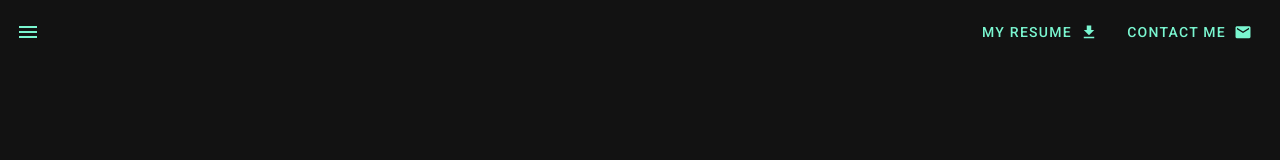
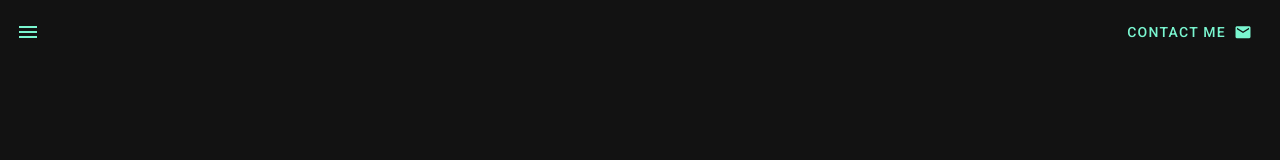
Before and after one commit to user4302/angeloedz, a Vue app: page / in a window 1280 px wide. Shown: the top 160 px of the page. Built offline with nearby package versions, Linux system fonts and the light colour scheme.

Commit message:
remove request resume button

```diff
--- a/src/components/Navbar.vue
+++ b/src/components/Navbar.vue
@@ -13,9 +13,9 @@
         </v-toolbar-title>
 
         <v-spacer></v-spacer>
-        <v-btn text color="#7AF6D0"
+        <!-- <v-btn text color="#7AF6D0"
           >My Resume<v-icon right>mdi-download</v-icon>
-        </v-btn>
+        </v-btn> -->
         <ContactMe />
       </v-app-bar>
     </nav>
```
